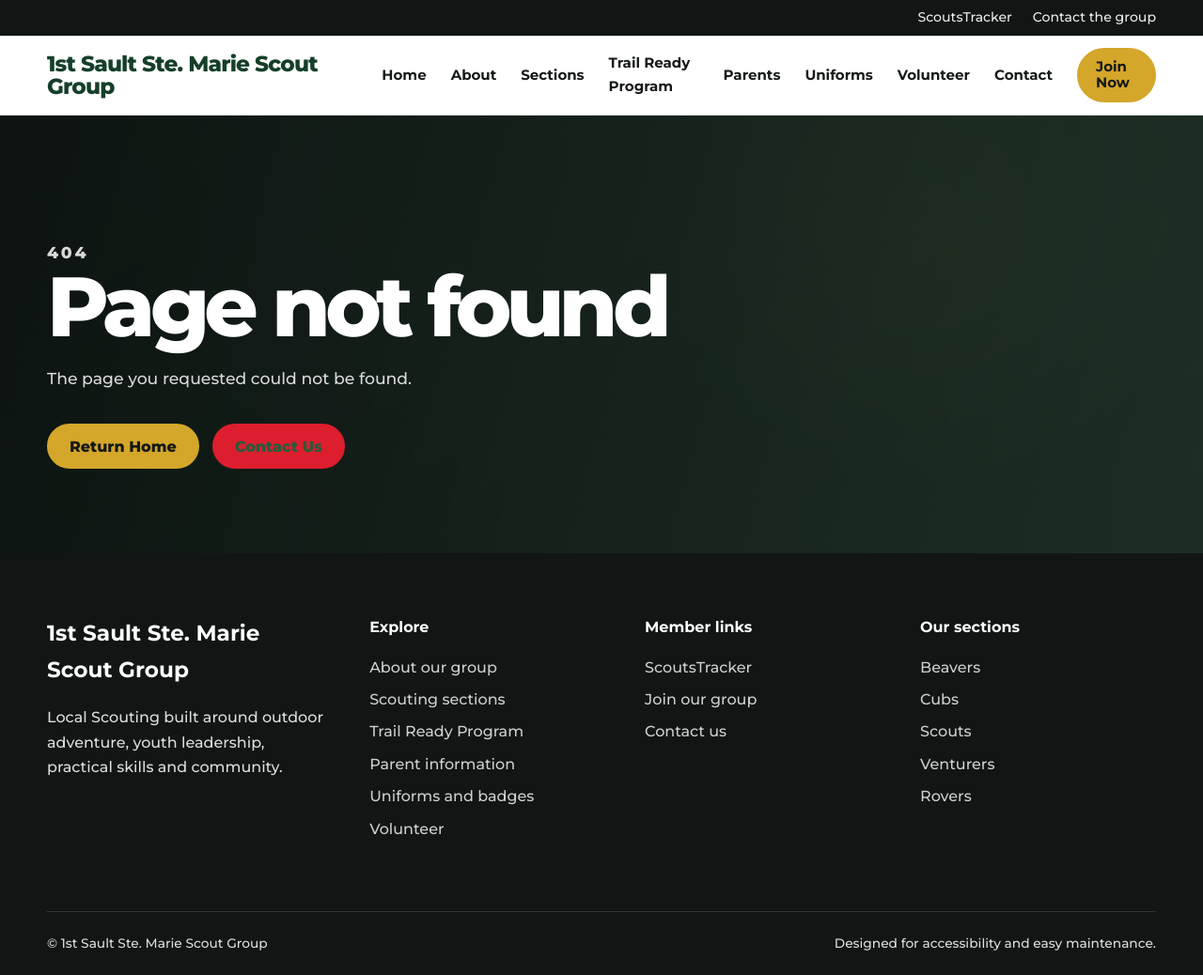
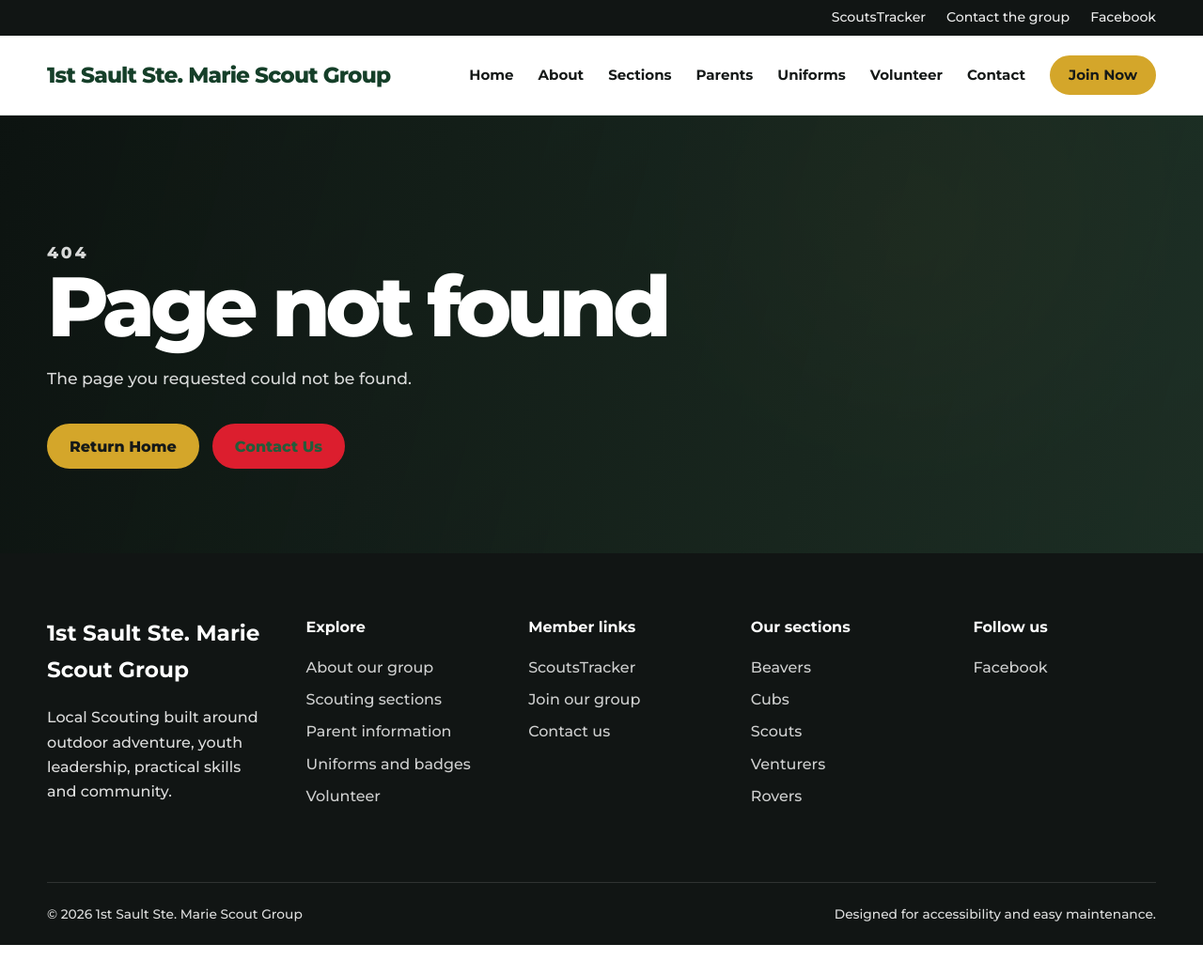
Before and after one commit to ItsRadioo/1stSaultScouts, a website: page 404.html in a window 1280 px wide. Shown: the whole page at 94% size. After the commit the page ends 1006 px from the top, so only its background shows below. Drawn offline with Linux system fonts and the light colour scheme; files that its build step writes are made by us from their sources.

Commit message:
Add files via upload

```diff
--- a/404.html
+++ b/404.html
@@ -8,7 +8,7 @@
   <link rel="preconnect" href="https://fonts.googleapis.com">
   <link rel="preconnect" href="https://fonts.gstatic.com" crossorigin>
   <link href="https://fonts.googleapis.com/css2?family=Montserrat:wght@500;600;700;800&display=swap" rel="stylesheet">
-  <link rel="stylesheet" href="css/site.css?v=20260805-1">
+  <link rel="stylesheet" href="site.css?v=20261127-1">
 </head>
 <body>
 <a class="skip-link" href="#main">Skip to main content</a>
@@ -17,6 +17,7 @@
   <div class="container utility-inner">
     <a href="https://scoutstracker.ca/" target="_blank" rel="noopener noreferrer">ScoutsTracker</a>
     <a href="contact.html">Contact the group</a>
+    <a href="https://www.facebook.com/share/17MDn4eEWg/?mibextid=wwXIfr" target="_blank" rel="noopener noreferrer" aria-label="Follow 1st Sault Ste. Marie Scout Group on Facebook">Facebook</a>
   </div>
 </div>
 
@@ -32,7 +33,7 @@
       <a href="index.html">Home</a>
       <a href="about.html">About</a>
       <a href="sections.html">Sections</a>
-      <a href="trail-ready.html">Trail Ready Program</a>
+
       <a href="parents.html">Parents</a>
       <a href="uniforms.html">Uniforms</a>
       <a href="volunteer.html">Volunteer</a>
@@ -49,12 +50,17 @@
 <footer class="site-footer">
   <div class="container footer-main">
     <div><h2>1st Sault Ste. Marie Scout Group</h2><p>Local Scouting built around outdoor adventure, youth leadership, practical skills and community.</p></div>
-    <div><h3>Explore</h3><a href="about.html">About our group</a><a href="sections.html">Scouting sections</a><a href="trail-ready.html">Trail Ready Program</a><a href="parents.html">Parent information</a><a href="uniforms.html">Uniforms and badges</a><a href="volunteer.html">Volunteer</a></div>
+    <div><h3>Explore</h3><a href="about.html">About our group</a><a href="sections.html">Scouting sections</a><a href="parents.html">Parent information</a><a href="uniforms.html">Uniforms and badges</a><a href="volunteer.html">Volunteer</a></div>
     <div><h3>Member links</h3><a href="https://scoutstracker.ca/" target="_blank" rel="noopener noreferrer">ScoutsTracker</a><a href="https://www.myscouts.ca/join" target="_blank" rel="noopener noreferrer">Join our group</a><a href="contact.html">Contact us</a></div>
     <div><h3>Our sections</h3><a href="beavers.html">Beavers</a><a href="cubs.html">Cubs</a><a href="scouts.html">Scouts</a><a href="venturers.html">Venturers</a><a href="rovers.html">Rovers</a></div>
+    <div class="footer-social">
+      <h3>Follow us</h3>
+      <a href="https://www.facebook.com/share/17MDn4eEWg/?mibextid=wwXIfr" target="_blank" rel="noopener noreferrer" aria-label="Follow us on Facebook">Facebook</a>
+    </div>
+
   </div>
   <div class="container footer-bottom"><span>© <span id="year"></span> 1st Sault Ste. Marie Scout Group</span><span>Designed for accessibility and easy maintenance.</span></div>
 </footer>
-<script src="js/main.js"></script>
+<script src="main.js"></script>
 </body>
 </html>
--- a/site.css
+++ b/site.css
@@ -1585,3 +1585,11 @@ select {
     grid-template-columns: 1fr;
   }
 }
+
+/* November 2026: social links and responsive homepage invitation */
+.footer-main { grid-template-columns: 1.2fr repeat(4, minmax(0, 1fr)); }
+.social-inner { display: flex; align-items: center; justify-content: space-between; gap: 2rem; }
+.social-inner > div { max-width: 660px; }
+.social-inner .button { flex-shrink: 0; }
+@media (max-width: 1050px) { .footer-main { grid-template-columns: repeat(3, minmax(0, 1fr)); } }
+@media (max-width: 680px) { .footer-main { grid-template-columns: 1fr; } .social-inner { align-items: flex-start; flex-direction: column; } }
```
Also changed, not shown: about.html (+10 -4 lines), beavers.html (+10 -4 lines), contact.html (+9 -4 lines), cubs.html (+10 -4 lines), faq.html (+11 -5 lines), index.html (+21 -4 lines), join.html (+10 -4 lines), parents.html (+10 -4 lines), rovers.html (+10 -4 lines), scouts.html (+10 -4 lines), sections.html (+9 -3 lines), trail-ready.html (+10 -4 lines), uniforms.html (+10 -4 lines), venturers.html (+10 -4 lines), 1 more files.
